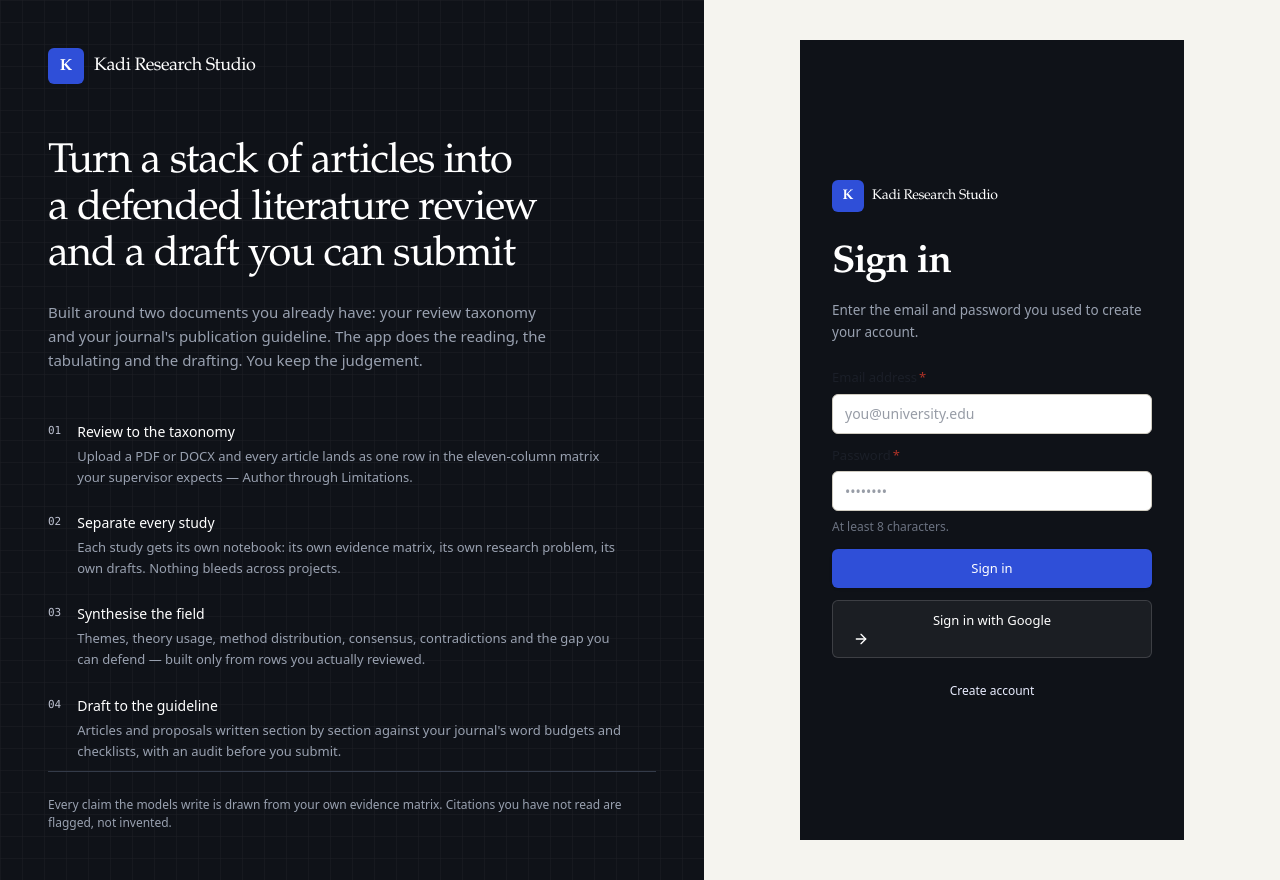
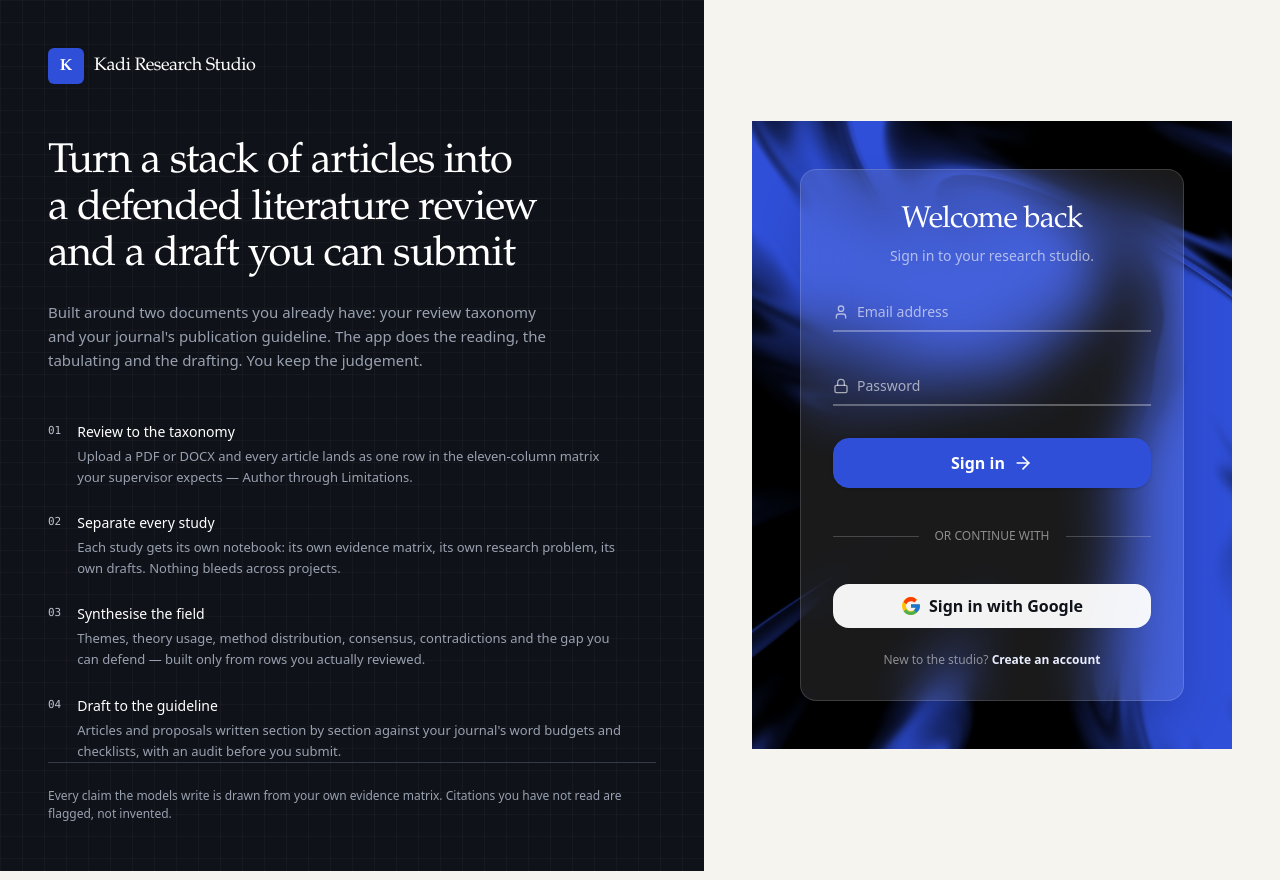
Before and after one commit to Edinam27/phd-research, a Next.js app: page /login in a window 1280 px wide. Built offline with nearby package versions, Linux system fonts and the light colour scheme; no server answers.

Commit message:
feat(auth): restore animated background and rich Google button
- Restore SmokeyBackground cobalt shader backdrop on login and register
- Restore the rich Google sign-in button with logo and hover state on both pages
- Keep glass card with floating labels and backdrop blur

```diff
--- a/src/app/(auth)/login/page.tsx
+++ b/src/app/(auth)/login/page.tsx
@@ -1,161 +1,19 @@
 "use client";
 
-import Link from "next/link";
-import { useRouter } from "next/navigation";
-import { useState } from "react";
-import { ArrowRight, Lock, User } from "lucide-react";
+import { LoginForm, SmokeyBackground } from "@/components/ui/login-form";
 
-import { ApiError, getJson, postJson } from "@/lib/client";
-import { Alert, Button, Field, Input } from "@/components/ui";
-
-type AuthPageProps = {
-  title: string;
-  subtitle: string;
-  primary: string;
-  secondaryLabel: string;
-  secondaryHref: string;
-  googleLabel?: string;
-  onGoogle?: () => void;
-  googleBusy?: boolean;
-  extraFields?: React.ReactNode;
-};
-
-function AuthPage({
-  title,
-  subtitle,
-  primary,
-  secondaryLabel,
-  secondaryHref,
-  googleLabel,
-  onGoogle,
-  googleBusy,
-  extraFields,
-}: AuthPageProps) {
-  const router = useRouter();
-  const [busy, setBusy] = useState(false);
-  const [error, setError] = useState<string | null>(null);
-
-  const submit = async (event: React.FormEvent) => {
-    event.preventDefault();
-    setError(null);
-    setBusy(true);
-    try {
-      const form = event.currentTarget as HTMLFormElement;
-      const data = new FormData(form);
-      await postJson("/api/auth/login", {
-        email: data.get("email"),
-        password: data.get("password"),
-      });
-      router.replace("/dashboard");
-      router.refresh();
-    } catch (thrown) {
-      setError(thrown instanceof ApiError ? thrown.message : "Could not sign you in. Try again.");
-      setBusy(false);
-    }
-  };
-
+/**
+ * Sign-in: an ink-and-smoke full-bleed panel with the glass LoginForm
+ * floating at its centre. The animated cobalt shader backdrop runs behind
+ * the card, matching the register page.
+ */
+export default function LoginPage() {
   return (
-    <div className="flex min-h-screen bg-ink text-white">
-      <div className="flex flex-col justify-center px-5 py-10 sm:px-8 sm:py-16">
-        <div className="mx-auto w-full max-w-sm">
-          <Link href="/" className="mb-7 flex items-center gap-2">
-            <span className="grid size-8 place-items-center rounded-sm bg-accent font-serif text-sm font-semibold text-white">
-              K
-            </span>
-            <span className="font-serif text-sm tracking-tight">Kadi Research Studio</span>
-          </Link>
-
-          <h1 className="font-serif text-[1.9rem] font-semibold leading-tight tracking-tight text-white sm:text-[2.4rem]">
-            {title}
-          </h1>
-          <p className="mt-3 max-w-sm text-[13.5px] leading-relaxed text-ink-muted">{subtitle}</p>
-
-          {error ? (
-            <div className="mt-6 rounded-sm border border-bad/40 bg-bad/15 px-3 py-2.5 text-[12.5px] leading-relaxed text-[#ffb4ab]">
-              {error}
-            </div>
-          ) : null}
-
-          <form onSubmit={submit} className="mt-6 space-y-3">
-            {extraFields}
-            <Field label="Email address" required>
-              <Input
-                type="email"
-                name="email"
-                autoComplete="email"
-                placeholder="you@university.edu"
-                required
-                className="h-10"
-              />
-            </Field>
-            <Field label="Password" required hint="At least 8 characters.">
-              <Input
-                type="password"
-                name="password"
-                autoComplete="current-password"
-                placeholder="••••••••"
-                required
-                className="h-10"
-              />
-            </Field>
-            <button
-              type="submit"
-              disabled={busy}
-              className="w-full rounded-sm bg-accent px-3 py-2.5 text-[13px] font-medium text-white shadow-sm transition-colors hover:bg-accent-2 disabled:opacity-60"
-            >
-              {busy ? "Signing in…" : primary}
-            </button>
-          </form>
-
-          {onGoogle && googleLabel ? (
-            <button
-              type="button"
-              onClick={onGoogle}
-              disabled={googleBusy}
-              className="mt-3 w-full rounded-sm border border-white/15 bg-white/5 px-3 py-2.5 text-[13px] font-medium text-white transition-colors hover:bg-white/10 disabled:opacity-60"
-            >
-              {googleBusy ? "Opening Google…" : googleLabel}
-              {googleBusy ? null : <ArrowRight className="ml-2 size-4" />}
-            </button>
-          ) : null}
-
-          <p className="mt-6 text-center text-[12px] text-ink-muted">
-            {!onGoogle ? `Don't have an account? ` : ""}{" "}
-            <Link
-              href={secondaryHref}
-              className="font-medium text-accent-soft underline-offset-2 hover:underline"
-            >
-              {secondaryLabel}
-            </Link>
-          </p>
-        </div>
+    <div className="relative -mx-6 -my-10 flex min-h-[70vh] flex-1 items-center justify-center overflow-hidden bg-ink px-6 py-12 sm:-mx-12 sm:px-12">
+      <SmokeyBackground color="#2f4fd8" />
+      <div className="relative z-10 flex w-full justify-center">
+        <LoginForm />
       </div>
     </div>
   );
 }
-
-export default function LoginPage() {
-  const [googleBusy, setGoogleBusy] = useState(false);
-
-  const googleSignIn = async () => {
-    try {
-      const { authUrl } = await getJson<{ authUrl: string }>("/api/auth/google");
-      window.location.href = authUrl;
-    } catch {
-      setGoogleBusy(false);
-    }
-  };
-
-  return (
-    <AuthPage
-      title="Sign in"
-      subtitle="Enter the email and password you used to create your account."
-      primary="Sign in"
-      secondaryLabel="Create account"
-      secondaryHref="/register"
-      googleLabel="Sign in with Google"
-      onGoogle={googleSignIn}
-      googleBusy={googleBusy}
-    />
-  );
-}
--- a/src/app/(auth)/register/page.tsx
+++ b/src/app/(auth)/register/page.tsx
@@ -5,19 +5,20 @@ import { useRouter } from "next/navigation";
 import { useState } from "react";
 import { ArrowRight, Lock, User } from "lucide-react";
 
+import { SmokeyBackground } from "@/components/ui/login-form";
 import { ApiError, getJson, postJson } from "@/lib/client";
 import { Alert, Button, Field, Input, Select } from "@/components/ui";
 
-const ROUTES = [
-  { value: "PhD Candidate", label: "PhD Candidate" },
-  { value: "MPhil / Masters Candidate", label: "MPhil / Masters Candidate" },
-  { value: "Supervisor", label: "Supervisor" },
-  { value: "Lecturer", label: "Lecturer" },
-  { value: "Postdoctoral Researcher", label: "Postdoctoral Researcher" },
-  { value: "Independent Researcher", label: "Independent Researcher" },
+const ROLES = [
+  "PhD Candidate",
+  "MPhil / Masters Candidate",
+  "Supervisor",
+  "Lecturer",
+  "Postdoctoral Researcher",
+  "Independent Researcher",
 ];
 
-function RegisterPage() {
+export default function RegisterPage() {
   const router = useRouter();
   const [form, setForm] = useState({
     name: "",
@@ -25,8 +26,8 @@ function RegisterPage() {
     password: "",
     academicRole: "PhD Candidate",
   });
+  const [error, setError] = useState<string | null>(null);
   const [busy, setBusy] = useState(false);
-  const [error, setError] = useState<string | null>(null);
   const [googleBusy, setGoogleBusy] = useState(false);
 
   const set = (key: keyof typeof form) => (event: React.ChangeEvent<HTMLInputElement | HTMLSelectElement>) =>
@@ -63,107 +64,158 @@ function RegisterPage() {
     try {
       const { authUrl } = await getJson<{ authUrl: string }>("/api/auth/google");
       window.location.href = authUrl;
-    } catch {
+    } catch (thrown) {
+      setError(thrown instanceof ApiError ? thrown.message : "Could not start Google sign-up. Try again.");
       setGoogleBusy(false);
     }
   };
 
   return (
-    <div className="flex min-h-screen bg-ink text-white">
-      <div className="flex flex-col justify-center px-5 py-10 sm:px-8 sm:py-16">
-        <div className="mx-auto w-full max-w-sm">
-          <Link href="/" className="mb-7 flex items-center gap-2">
+    <div className="relative -mx-6 -my-10 flex min-h-[70vh] flex-1 items-center justify-center overflow-hidden bg-ink px-6 py-12 sm:-mx-12 sm:px-12">
+      <SmokeyBackground color="#2f4fd8" />
+      <h1 className="absolute top-0 left-0 -mx-6 sm:-mx-12 px-6 sm:px-12 py-6 sm:py-10 z-10 flex items-center gap-2.5 lg:hidden">
+        <Link href="/" className="flex items-center gap-2.5">
           <span className="grid size-8 place-items-center rounded-sm bg-accent font-serif text-sm font-semibold text-white">
             K
           </span>
-            <span className="font-serif text-sm tracking-tight">Kadi Research Studio</span>
+          <span className="font-serif text-base tracking-tight">Kadi Research Studio</span>
         </Link>
+      </h1>
 
-          <h1 className="font-serif text-[1.9rem] font-semibold leading-tight tracking-tight text-white sm:text-[2.4rem]">
-            Create account
-          </h1>
-          <p className="mt-3 max-w-sm text-[13.5px] leading-relaxed text-ink-muted">
+      <div className="relative z-10 flex w-full justify-center">
+        <div className="w-full max-w-sm space-y-6 rounded-2xl border border-white/15 bg-white/10 p-8 shadow-2xl backdrop-blur-xl">
+          <div className="text-center">
+            <h2 className="font-serif text-3xl tracking-tight text-white">Create account</h2>
+            <p className="mt-2 text-sm text-white/60">
               Start reviewing. Free tokens arrive with your account — no card needed.
             </p>
+          </div>
 
           {error ? (
-            <div className="mt-6 rounded-sm border border-bad/40 bg-bad/15 px-3 py-2.5 text-[12.5px] leading-relaxed text-[#ffb4ab]">
+            <div className="rounded-lg border border-bad/40 bg-bad/15 px-3.5 py-3 text-[13px] leading-relaxed text-[#ffb4ab]">
               {error}
             </div>
           ) : null}
 
-          <form onSubmit={submit} className="mt-6 space-y-3">
-            <Field label="Full name" required>
-              <Input
+          <form onSubmit={submit} className="space-y-8">
+            <div className="relative z-0">
+              <input
                 type="text"
-                name="name"
+                id="register_name"
                 autoComplete="name"
+                required
                 value={form.name}
                 onChange={set("name")}
-                placeholder="Ama Boateng"
+                placeholder=" "
+                className="peer block w-full appearance-none rounded-none border-0 border-b-2 border-white/30 bg-transparent px-0 py-2.5 text-sm text-white focus:border-accent-soft focus:outline-none focus:ring-0"
+              />
+              <label
+                htmlFor="register_name"
+                className="absolute top-3 -z-10 origin-[0] -translate-y-6 scale-75 transform text-sm text-white/60 duration-300 peer-focus:left-0 peer-focus:text-accent-soft peer-placeholder-shown:translate-y-0 peer-placeholder-shown:scale-100"
+              >
+                <User className="mr-2 -mt-1 inline-block" size={16} />
+                Full name
+              </label>
+            </div>
+
+            <div className="relative z-0">
+              <input
+                type="email"
+                id="register_email"
+                autoComplete="email"
                 required
-                autoFocus
-                className="h-10"
-              />
-            </Field>
-            <Field label="Email address" required>
-              <Input
-                type="email"
-                name="email"
-                autoComplete="email"
                 value={form.email}
                 onChange={set("email")}
-                placeholder="you@university.edu"
+                placeholder=" "
+                className="peer block w-full appearance-none rounded-none border-0 border-b-2 border-white/30 bg-transparent px-0 py-2.5 text-sm text-white focus:border-accent-soft focus:outline-none focus:ring-0"
+              />
+              <label
+                htmlFor="register_email"
+                className="absolute top-3 -z-10 origin-[0] -translate-y-6 scale-75 transform text-sm text-white/60 duration-300 peer-focus:left-0 peer-focus:text-accent-soft peer-placeholder-shown:translate-y-0 peer-placeholder-shown:scale-100"
+              >
+                <User className="mr-2 -mt-1 inline-block" size={16} />
+                Email address
+              </label>
+            </div>
+
+            <div className="relative z-0">
+              <input
+                type="password"
+                id="register_password"
+                autoComplete="new-password"
                 required
-                className="h-10"
-              />
-            </Field>
-            <Field label="Password" required hint="At least 8 characters.">
-              <Input
-                type="password"
-                name="password"
-                autoComplete="new-password"
                 value={form.password}
                 onChange={set("password")}
-                placeholder="••••••••"
-                required
-                className="h-10"
+                placeholder=" "
+                className="peer block w-full appearance-none rounded-none border-0 border-b-2 border-white/30 bg-transparent px-0 py-2.5 text-sm text-white focus:border-accent-soft focus:outline-none focus:ring-0"
               />
-            </Field>
+              <label
+                htmlFor="register_password"
+                className="absolute top-3 -z-10 origin-[0] -translate-y-6 scale-75 transform text-sm text-white/60 duration-300 peer-focus:left-0 peer-focus:text-accent-soft peer-placeholder-shown:translate-y-0 peer-placeholder-shown:scale-100"
+              >
+                <Lock className="mr-2 -mt-1 inline-block" size={16} />
+                Password
+              </label>
+            </div>
+
             <Field label="Your role">
-              <Select value={form.academicRole} onChange={set("academicRole")} className="h-10">
-                {ROUTES.map((role) => (
-                  <option key={role.value} value={role.value}>
-                    {role.label}
+              <Select value={form.academicRole} onChange={set("academicRole")} className="h-9.5">
+                {ROLES.map((role) => (
+                  <option key={role} value={role}>
+                    {role}
                   </option>
                 ))}
               </Select>
             </Field>
+
             <button
               type="submit"
               disabled={busy || googleBusy}
-              className="w-full rounded-sm bg-accent px-3 py-2.5 text-[13px] font-medium text-white shadow-sm transition-colors hover:bg-accent-2 disabled:opacity-60"
+              className="group flex w-full items-center justify-center rounded-lg border border-accent bg-accent px-4 py-3 font-semibold text-white shadow-sm transition-colors hover:border-accent-2 hover:bg-accent-2 focus:outline-none focus:ring-2 focus:ring-accent-soft/40 disabled:cursor-not-allowed disabled:opacity-60"
             >
               {busy ? "Creating account…" : "Create account"}
-              {busy ? null : <ArrowRight className="ml-2 size-4" />}
+              {busy ? null : <ArrowRight className="ml-2 h-5 w-5 transition-transform group-hover:translate-x-1" />}
             </button>
-          </form>
+
+            <div className="relative flex items-center py-2">
+              <div className="grow border-t border-white/20" />
+              <span className="mx-4 shrink-0 text-xs text-white/50">OR CONTINUE WITH</span>
+              <div className="grow border-t border-white/20" />
+            </div>
 
             <button
               type="button"
               onClick={googleSignUp}
               disabled={busy || googleBusy}
-            className="mt-3 w-full rounded-sm border border-white/15 bg-white/5 px-3 py-2.5 text-[13px] font-medium text-white transition-colors hover:bg-white/10 disabled:opacity-60"
+              className="flex w-full items-center justify-center rounded-lg bg-white/95 px-4 py-2.5 font-semibold text-ink transition-colors hover:bg-white focus:outline-none focus:ring-2 focus:ring-accent-soft/40 disabled:cursor-not-allowed disabled:opacity-60"
             >
+              <svg className="mr-2 h-5 w-5" viewBox="0 0 48 48" aria-hidden="true">
+                <path
+                  fill="#FFC107"
+                  d="M43.611 20.083H42V20H24v8h11.303c-1.649 4.657-6.08 8-11.303 8c-6.627 0-12-5.373-12-12s5.373-12 12-12c3.059 0 5.842 1.154 7.961 3.039L38.802 8.841C34.553 4.806 29.613 2.5 24 2.5C11.983 2.5 2.5 11.983 2.5 24s9.483 21.5 21.5 21.5S45.5 36.017 45.5 24c0-1.538-.135-3.022-.389-4.417z"
+                />
+                <path
+                  fill="#FF3D00"
+                  d="M6.306 14.691l6.571 4.819C14.655 15.108 18.961 12.5 24 12.5c3.059 0 5.842 1.154 7.961 3.039l5.839-5.841C34.553 4.806 29.613 2.5 24 2.5C16.318 2.5 9.642 6.723 6.306 14.691z"
+                />
+                <path
+                  fill="#4CAF50"
+                  d="M24 45.5c5.613 0 10.553-2.306 14.802-6.341l-5.839-5.841C30.842 35.846 27.059 38 24 38c-5.039 0-9.345-2.608-11.124-6.481l-6.571 4.819C9.642 41.277 16.318 45.5 24 45.5z"
+                />
+                <path
+                  fill="#1976D2"
+                  d="M43.611 20.083H42V20H24v8h11.303c-.792 2.237-2.231 4.166-4.087 5.571l5.839 5.841C44.196 35.123 45.5 29.837 45.5 24c0-1.538-.135-3.022-.389-4.417z"
+                />
+              </svg>
               {googleBusy ? "Opening Google…" : "Sign up with Google"}
-            {googleBusy ? null : <ArrowRight className="ml-2 size-4" />}
             </button>
+          </form>
 
-          <p className="mt-6 text-center text-[12px] text-ink-muted">
+          <p className="text-center text-xs text-white/50">
             Already registered?{" "}
             <Link
               href="/login"
-              className="font-medium text-accent-soft underline-offset-2 hover:underline"
+              className="font-semibold text-accent-soft underline-offset-2 hover:underline"
             >
               Sign in
             </Link>
@@ -173,5 +225,3 @@ function RegisterPage() {
     </div>
   );
 }
-
-export default RegisterPage;
```
Lines whose indentation alone changed are shown as unchanged.
